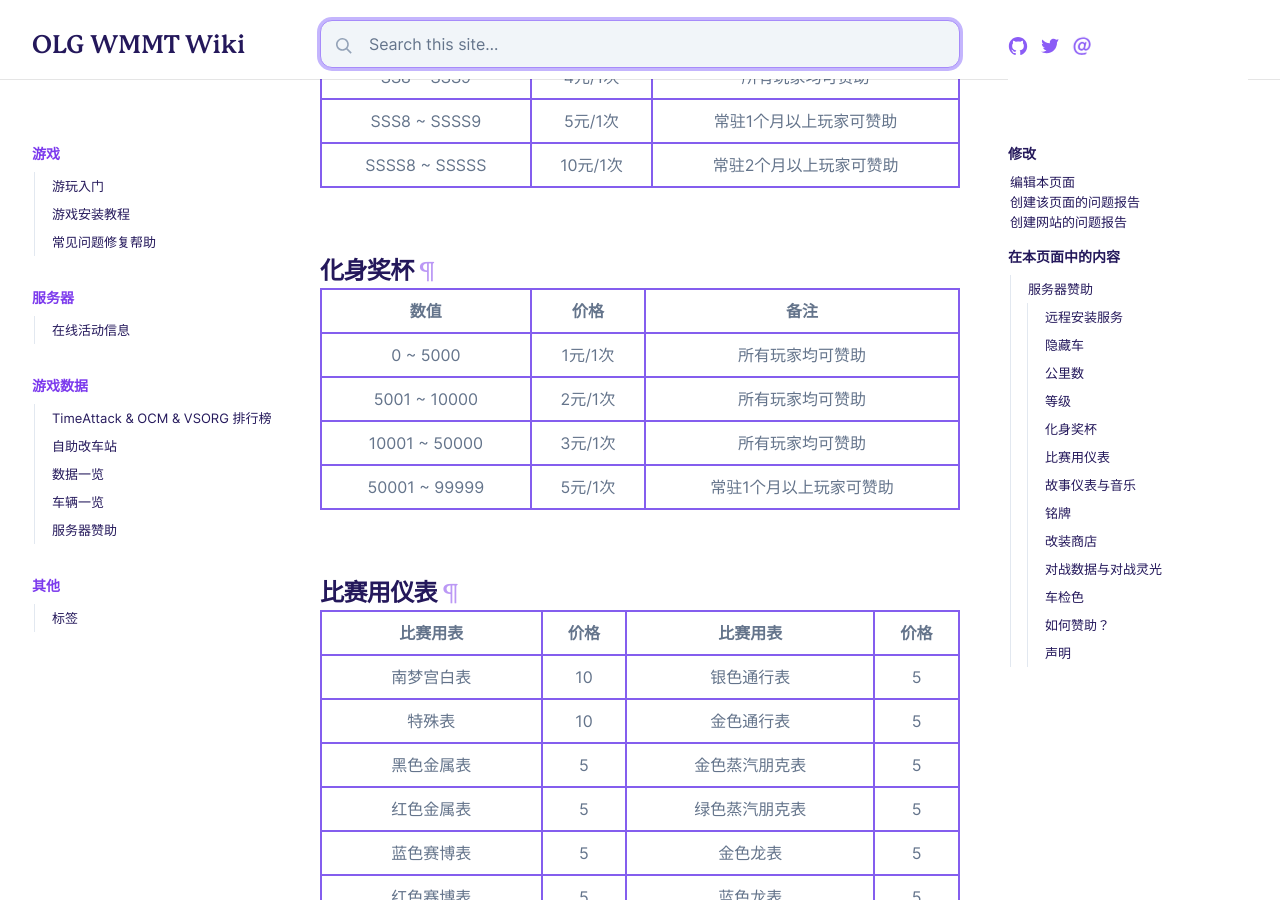
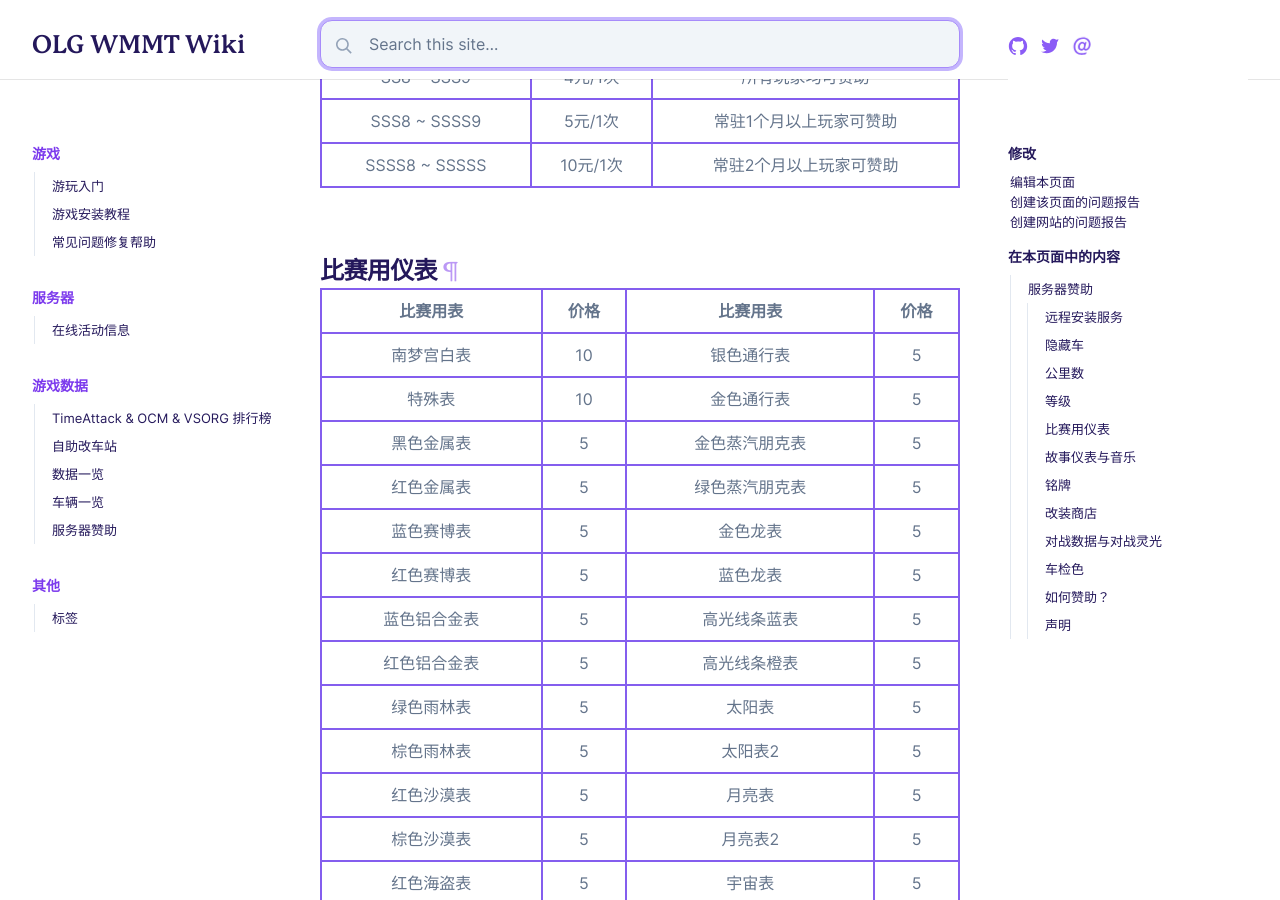
Before and after one commit to banapassport/SRC-Wiki, a Jekyll site: the page built from _docs/game_data/服务器赞助.md, in a window 1280 px wide and 900 px high, scrolled down 2043 px. Built offline with Jekyll 4.4.1, drawn with Linux system fonts in a browser that asks for light colours.

Commit message:
Update 服务器赞助.md

```diff
--- a/_docs/game_data/服务器赞助.md
+++ b/_docs/game_data/服务器赞助.md
@@ -71,19 +71,6 @@ author:
 | SS8 ~ SSS9    | 4元/1次  | 所有玩家均可赞助        |
 | SSS8 ~ SSSS9  | 5元/1次  | 常驻1个月以上玩家可赞助 |
 | SSSS8 ~ SSSSS | 10元/1次 | 常驻2个月以上玩家可赞助 |
-
-</div>
-
-## 化身奖杯
-
-<div class="table-wrapper" markdown="block">
-
-| 数值            | 价格    | 备注           |
-|---------------|-------|--------------|
-| 0 ~ 5000      | 1元/1次 | 所有玩家均可赞助     |
-| 5001 ~ 10000  | 2元/1次 | 所有玩家均可赞助     |
-| 10001 ~ 50000 | 3元/1次 | 所有玩家均可赞助     |
-| 50001 ~ 99999 | 5元/1次 | 常驻1个月以上玩家可赞助 |
 
 </div>
 
```
